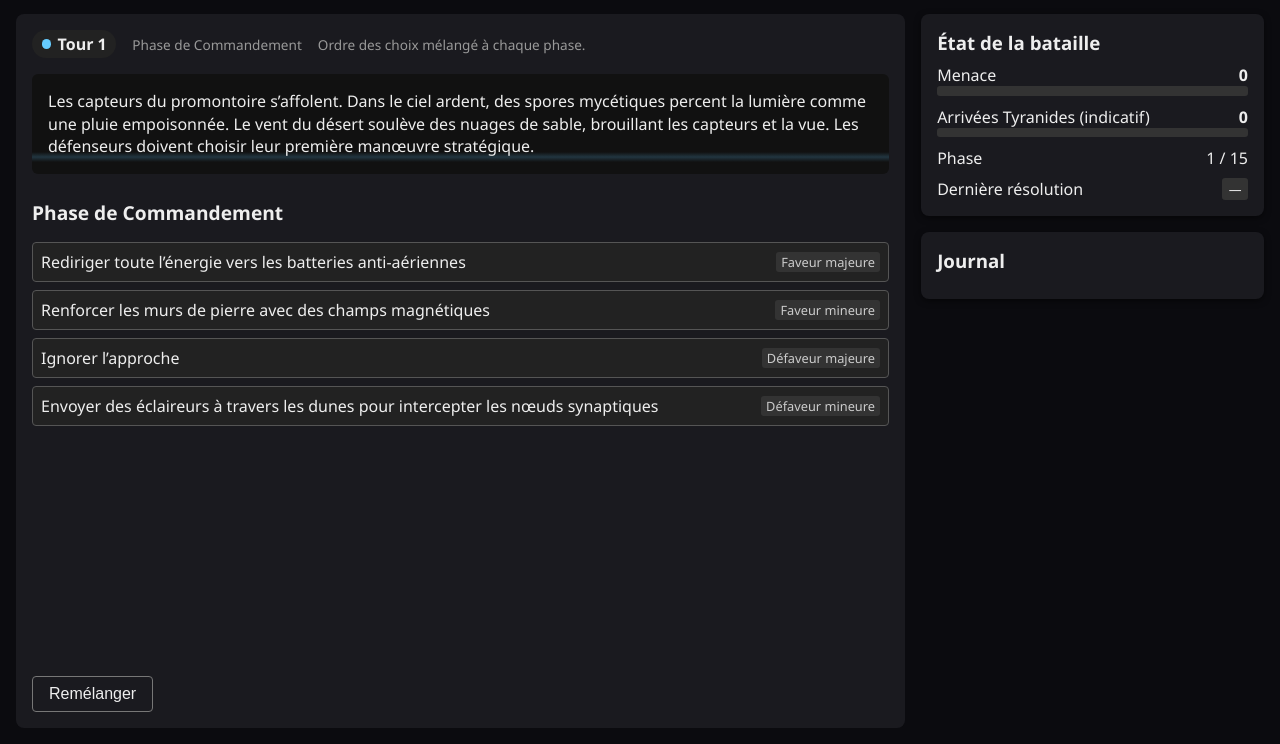
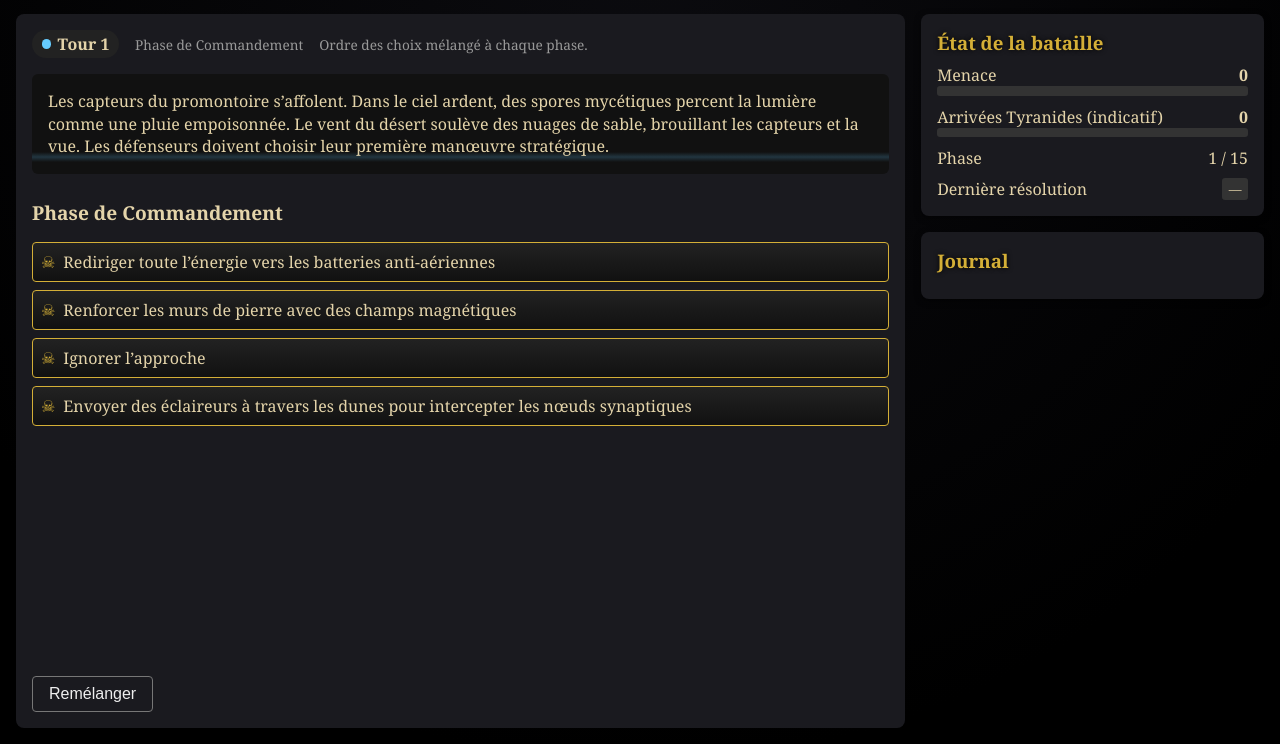
Before and after one commit to Zhaal/GEMINI-Croisade, a plain HTML site: page index.html in a window 1280 px wide. Shown: the part 56-800 px from the top of the page. Drawn offline with Linux system fonts and the light colour scheme.

Commit message:
feat: grimdark interface with animated resolution

```diff
--- a/app.js
+++ b/app.js
@@ -610,7 +610,7 @@ function afficherPhase() {
   choixMelanges.forEach((c) => {
     const btn = document.createElement("div");
     btn.className = "choice";
-    btn.innerHTML = `<div class="c-title">${c.texte}</div><div class="c-tag">${c.tag}</div>`;
+    btn.innerHTML = `<div class="c-title">${c.texte}</div>`;
     btn.addEventListener("click", () => choisir(c));
     choicesEl.appendChild(btn);
   });
@@ -627,7 +627,7 @@ function choisir(choix) {
   updateHUD();
 
   const line = document.createElement("div");
-  line.innerHTML = `Tour <b>${p.tour}</b> — <i>${p.phase}</i> : ${choix.texte} <span class="meta">(${choix.tag})</span>`;
+  line.innerHTML = `Tour <b>${p.tour}</b> — <i>${p.phase}</i> : ${choix.texte}`;
   logEl.appendChild(line);
   logEl.scrollTop = logEl.scrollHeight;
 
@@ -636,10 +636,12 @@ function choisir(choix) {
   if (choix.effet.menace) eff.push(`Menace ${choix.effet.menace > 0 ? "+" : ""}${choix.effet.menace}`);
   if (choix.effet.tyr)    eff.push(`Arrivées Tyranides ${choix.effet.tyr > 0 ? "+" : ""}${choix.effet.tyr}`);
   const effStr = eff.length ? `Effets appliqués : ${eff.join(" | ")}` : "Aucun effet numérique.";
-  modalText.innerHTML = `<p>${choix.fluff}</p><p><em>${choix.bonus}</em></p><p class="meta">${effStr}</p>`;
-  modalMeta.textContent = `Tag : ${choix.tag} — Totaux → Menace ${menace} | Arrivées ${tyr}`;
-  lastTagEl.textContent = choix.tag;
+  modalText.innerHTML = `<p id="fluff" class="wow">${choix.fluff}</p><p id="bonus" class="wow hidden"><em>${choix.bonus}</em></p><p id="eff" class="meta wow hidden">${effStr}</p>`;
+  modalMeta.textContent = `Totaux → Menace ${menace} | Arrivées ${tyr}`;
+  lastTagEl.textContent = eff.length ? eff.join(" | ") : "—";
   showModal(true);
+  setTimeout(() => document.getElementById("bonus").classList.remove("hidden"), 1000);
+  setTimeout(() => document.getElementById("eff").classList.remove("hidden"), 2000);
 
   nextBtn.disabled = false;
 }
--- a/styles.css
+++ b/styles.css
@@ -6,9 +6,9 @@
 }
 
 body {
-  font-family: 'Segoe UI', Tahoma, Geneva, Verdana, sans-serif;
-  background: #0b0b0f;
-  color: #eee;
+  font-family: 'Georgia', 'Times New Roman', serif;
+  background: radial-gradient(circle at top, #0b0b0f 0%, #000 80%);
+  color: #e4d4aa;
   min-height: 100vh;
   display: flex;
   flex-direction: column;
@@ -17,6 +17,8 @@ body {
 h3, h4 {
   font-weight: 600;
   margin-bottom: .5em;
+  color: #d4af37;
+  text-shadow: 0 0 5px #000;
 }
 
 button, .btn {
@@ -180,33 +182,30 @@ header .controls {
 }
 
 .choice {
-  background: #222;
-  border: 1px solid #555;
+    background: linear-gradient(#222, #111);
+    border: 1px solid #d4af37;
     padding: .5em;
     border-radius: 4px;
     cursor: pointer;
-  transition: background .2s, transform .2s;
+    transition: background .2s, transform .2s, box-shadow .2s;
     display: flex;
-  justify-content: space-between;
     align-items: center;
+    gap: .5em;
+  }
+
+  .choice::before {
+    content: "\2620";
+    color: #d4af37;
   }
 
   .choice:hover {
-  background: #333;
+    background: linear-gradient(#333, #111);
     transform: translateY(-2px);
-  box-shadow: 0 2px 6px rgba(0,0,0,0.4);
+    box-shadow: 0 0 8px rgba(212,175,55,0.6);
   }
 
   .choice .c-title {
     font-weight: 500;
-}
-
-.choice .c-tag {
-  background: #333;
-  padding: .1em .4em;
-  border-radius: 3px;
-  font-size: .8em;
-  color: #ccc;
   }
 
 .footer-controls {
@@ -291,3 +290,22 @@ header .controls {
   opacity: 0.05;
   z-index: -1;
 }
+
+.hidden {
+  display: none;
+}
+
+.wow {
+  animation: wowFade .6s ease-out;
+}
+
+@keyframes wowFade {
+  from {
+    opacity: 0;
+    transform: scale(0.95);
+  }
+  to {
+    opacity: 1;
+    transform: scale(1);
+  }
+}
```
Lines whose indentation alone changed are shown as unchanged.
